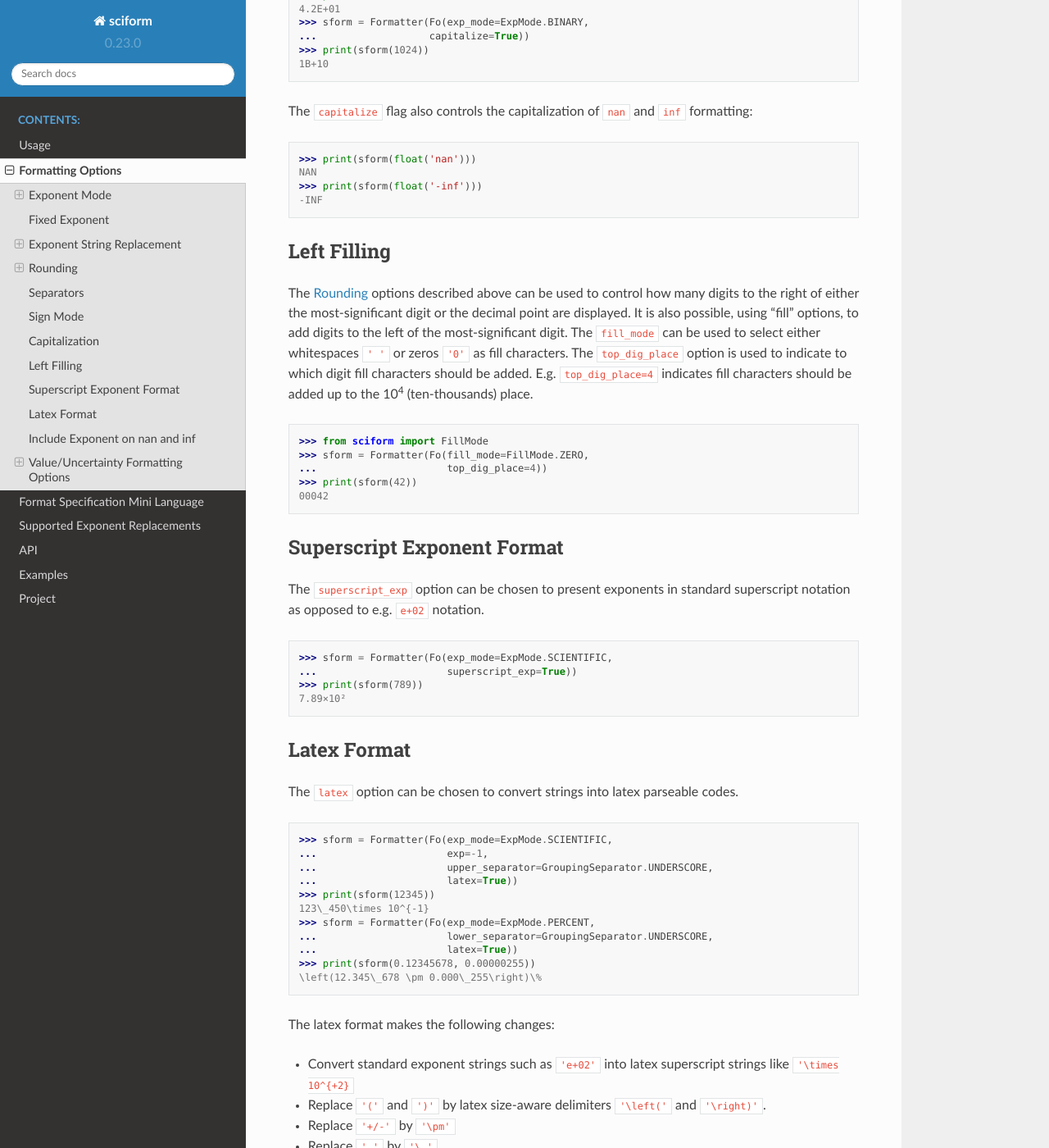
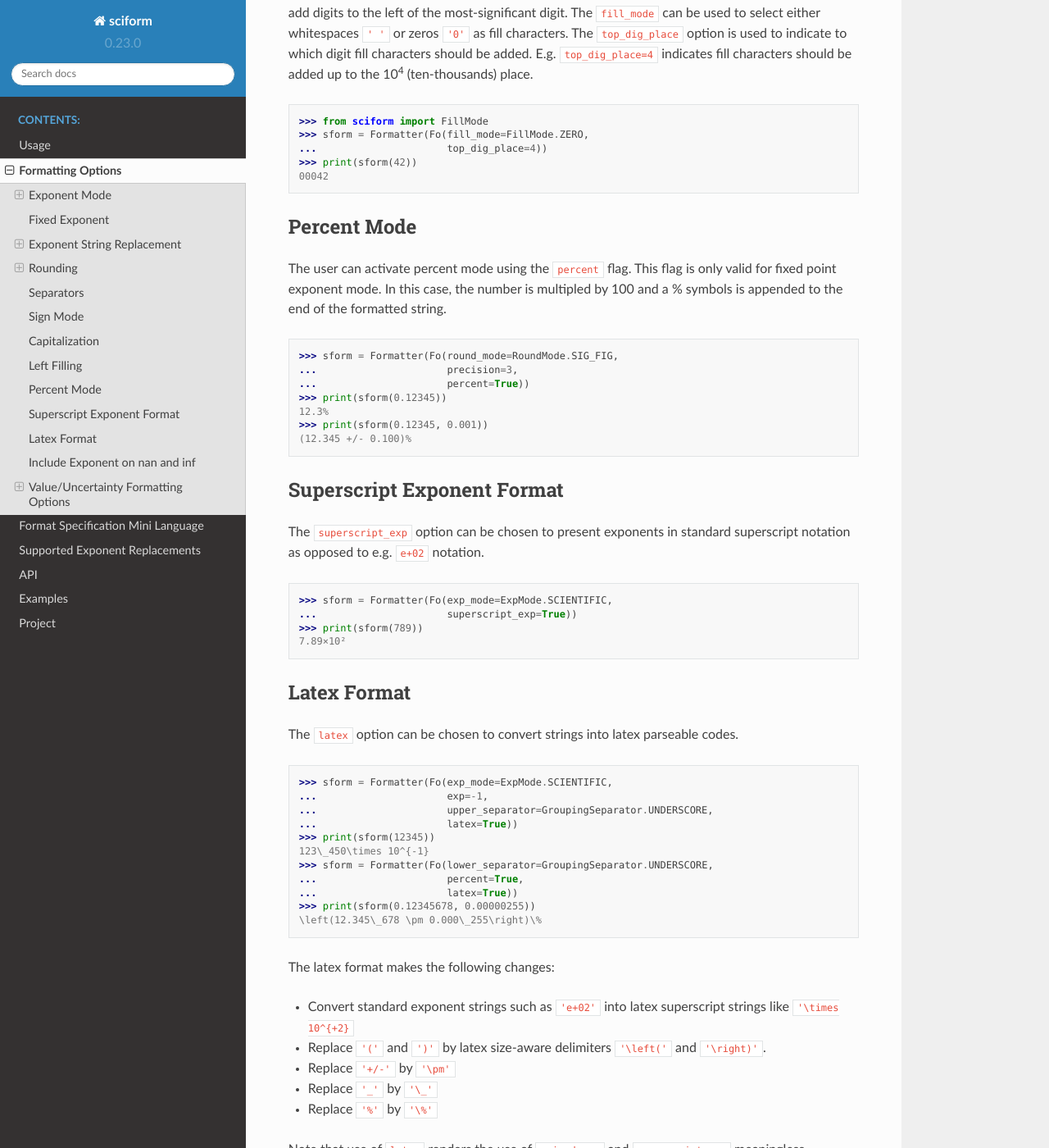
Before and after one commit to jagerber48/sciform, a Sphinx documentation site: the page built from docs/source/options.rst, in a window 1280 px wide and 1400 px high, scrolled down 7648 px. Shown: the whole window at 82% size. Built offline with Sphinx 7.4.7 and the Read the Docs theme 2.0.0, drawn with Linux system fonts in a browser that asks for light colours; some of the changed text lies outside the part shown.

Commit message:
Revert "exp_mode percent documentation"
This reverts commit 5b3295877e49a958fd0a9a06c72214ffe5395fd5.

```diff
--- a/docs/source/options.rst
+++ b/docs/source/options.rst
@@ -38,23 +38,6 @@ directly with no extra exponent.
 >>> sform = Formatter(Fo(exp_mode=ExpMode.FIXEDPOINT))
 >>> print(sform(123.456))
 123.456
->>> print(sform(123.456, 0.001))
-123.456 +/- 0.001
-
-.. _percent_mode:
-
-Percent
--------
-
-Percent mode is similar to fixed point mode
-For percent mode, the number is multipled by 100 and a % symbols is
-appended to the end of the formatted string.
-
->>> sform = Formatter(Fo(exp_mode=ExpMode.PERCENT))
->>> print(sform(0.12345))
-12.345%
->>> print(sform(0.12345, 0.001))
-(12.3 +/- 0.1)%
 
 .. _scientific:
 
@@ -456,6 +433,24 @@ to the 10\ :sup:`4` (ten-thousands) place.
 >>> print(sform(42))
 00042
 
+.. _percent_mode:
+
+Percent Mode
+============
+
+The user can activate percent mode using the ``percent`` flag.
+This flag is only valid for fixed point exponent mode.
+In this case, the number is multipled by 100 and a % symbols is
+appended to the end of the formatted string.
+
+>>> sform = Formatter(Fo(round_mode=RoundMode.SIG_FIG,
+...                      precision=3,
+...                      percent=True))
+>>> print(sform(0.12345))
+12.3%
+>>> print(sform(0.12345, 0.001))
+(12.345 +/- 0.100)%
+
 .. _superscript_exp:
 
 Superscript Exponent Format
@@ -483,8 +478,8 @@ parseable codes.
 ...                      latex=True))
 >>> print(sform(12345))
 123\_450\times 10^{-1}
->>> sform = Formatter(Fo(exp_mode=ExpMode.PERCENT,
-...                      lower_separator=GroupingSeparator.UNDERSCORE,
+>>> sform = Formatter(Fo(lower_separator=GroupingSeparator.UNDERSCORE,
+...                      percent=True,
 ...                      latex=True))
 >>> print(sform(0.12345678, 0.00000255))
 \left(12.345\_678 \pm 0.000\_255\right)\%
--- a/docs/source/usage.rst
+++ b/docs/source/usage.rst
@@ -147,6 +147,7 @@ package default settings):
 >>> print_global_defaults()
 {'exp_mode': <ExpMode.FIXEDPOINT: 'fixed_point'>,
  'exp': <class 'sciform.modes.AutoExp'>,
+ 'percent': False,
  'round_mode': <RoundMode.SIG_FIG: 'sig_fig'>,
  'precision': <class 'sciform.modes.AutoPrec'>,
  'upper_separator': <GroupingSeparator.NONE: 'no_grouping'>,
@@ -186,6 +187,7 @@ unchanged.
 >>> print_global_defaults()
 {'exp_mode': <ExpMode.ENGINEERING_SHIFTED: 'engineering_shifted'>,
  'exp': <class 'sciform.modes.AutoExp'>,
+ 'percent': False,
  'round_mode': <RoundMode.SIG_FIG: 'sig_fig'>,
  'precision': 4,
  'upper_separator': <GroupingSeparator.NONE: 'no_grouping'>,
```
Also changed, not shown: other parts of docs/source/options.rst (+0 -6 lines), 7 other files.
